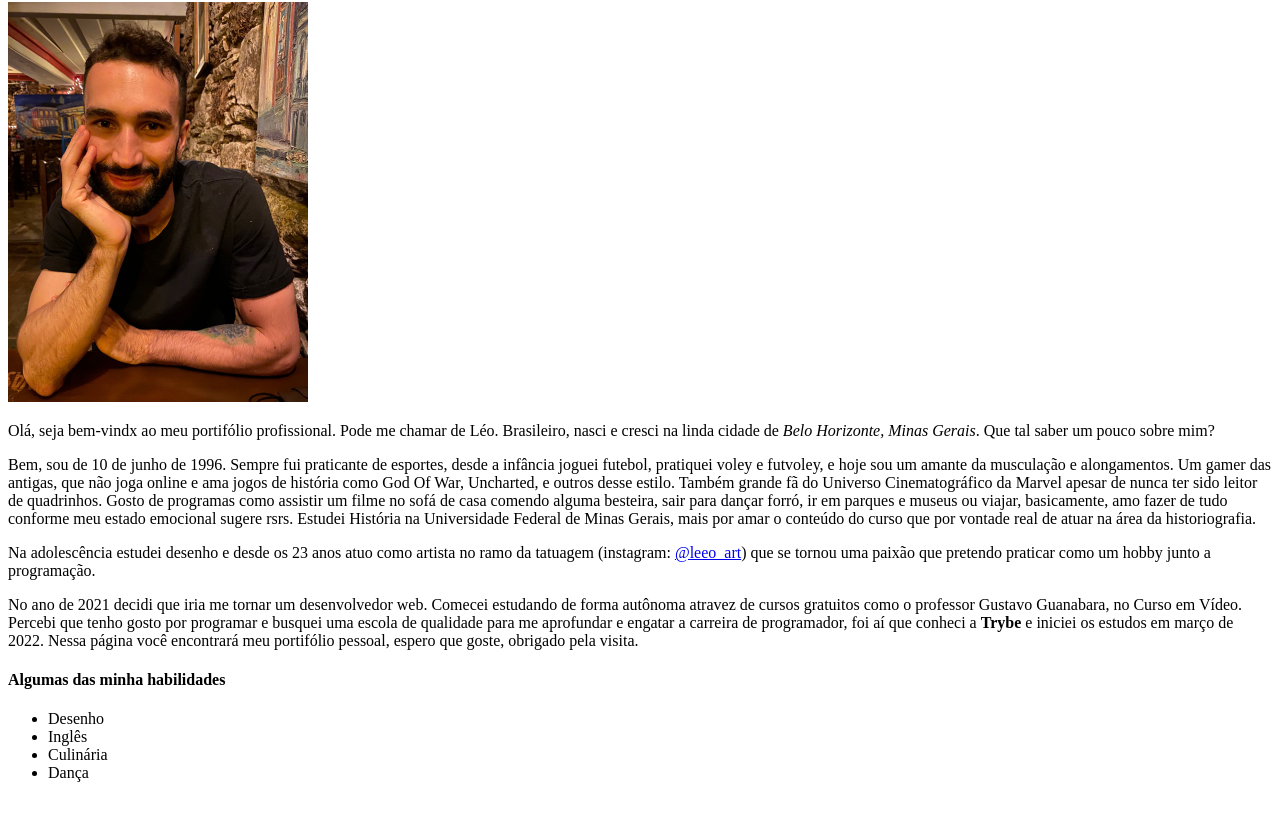
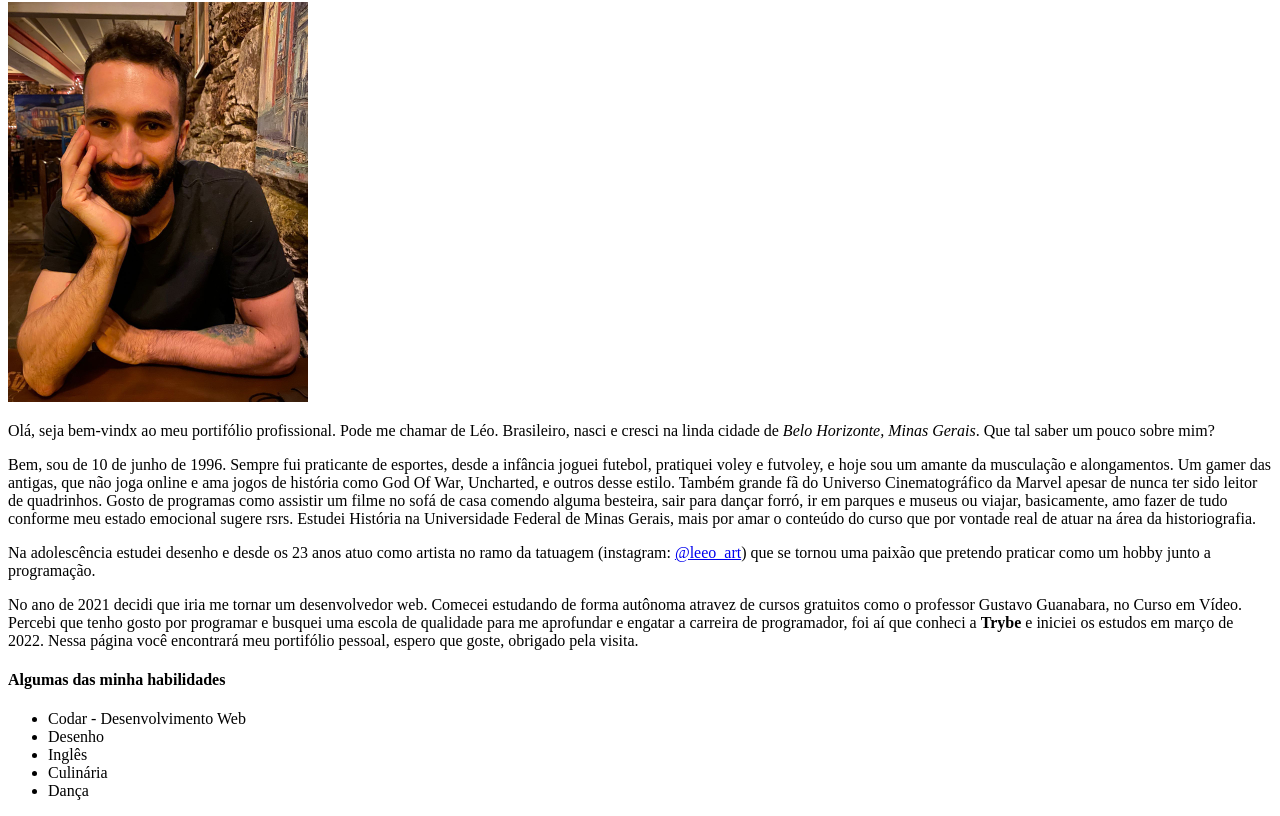
Before and after one commit to leovcampos/leovcampos.github.io, a plain HTML site: page index.html in a window 1280 px wide. Shown: the part 78-894 px from the top of the page. Drawn offline with Linux system fonts and the light colour scheme.

Commit message:
atualizando lista

```diff
--- a/index.html
+++ b/index.html
@@ -15,6 +15,7 @@
     <p>No ano de 2021 decidi que iria me tornar um desenvolvedor web. Comecei estudando de forma autônoma atravez de cursos gratuitos como o professor Gustavo Guanabara, no Curso em Vídeo. Percebi que tenho gosto por programar e busquei uma escola de qualidade para me aprofundar e engatar a carreira de programador, foi aí que conheci a <strong>Trybe</strong> e iniciei os estudos em março de 2022. Nessa página você encontrará meu portifólio pessoal, espero que goste, obrigado pela visita.</p>
     <h4>Algumas das minha habilidades</h4>
     <ul>
+        <li>Codar - Desenvolvimento Web</li>
         <li>Desenho</li>
         <li>Inglês</li>
         <li>Culinária</li>
```
